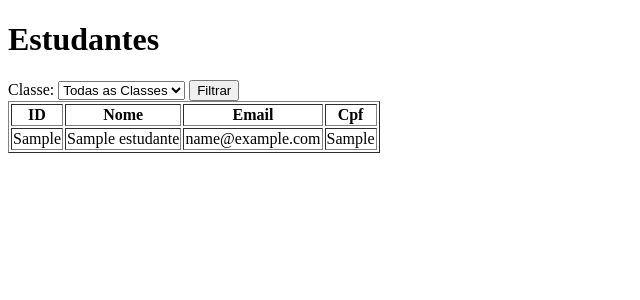
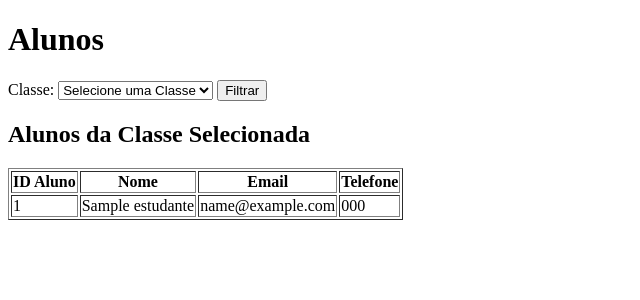
Before and after one commit to LeperfekTz/CAMPL_UNIP, a Django app: page /lista_classes/ in a window 1280 px wide. Shown: the top 300 px of the page, without its empty margins (0-640 px from the left). Run offline with Django 5.2, Linux system fonts and the light colour scheme; tables that the repository leaves empty hold one stand-in row (values such as "Sample post").

Commit message:
FIX TELA CLASSE FUNCIONANDO

```diff
--- a/meuapp/templates/lista_classes.html
+++ b/meuapp/templates/lista_classes.html
@@ -1,69 +1,45 @@
 <!DOCTYPE html>
-<html lang="en">
+<html lang="pt-br">
   <head>
     <meta charset="UTF-8" />
-    <title>Lista de Estudantes</title>
-    <script>
-      // Função para filtrar estudantes com base na classe
-      function filtrarAlunosPorClasse() {
-        var classeId = document.getElementById('id').value;  // Pega o id da classe selecionada
-
-        // Faz a requisição para o endpoint de busca dos estudantes
-        fetch('/buscar_estudantes_por_classe/?id=' + classeId)
-          .then(response => response.json())  // Recebe a resposta como JSON
-          .then(data => {
-            // Limpa a tabela de estudantes
-            var tbody = document.getElementById('estudantesTableBody');
-            tbody.innerHTML = '';
-
-            // Adiciona os estudantes à tabela
-            data.forEach(function(estudante) {
-              var row = document.createElement('tr');
-              row.innerHTML = `
-                <td>${estudante.id}</td>
-                <td>${estudante.nome}</td>
-                <td>${estudante.email}</td>
-                <td>${estudante.telefone}</td>
-              `;
-              tbody.appendChild(row);
-            });
-          })
-          .catch(error => {
-            console.error('Erro:', error);
-          });
-      }
-    </script>
+    <title>Lista de Alunos</title>
   </head>
   <body>
-    <h1>Estudantes</h1>
+    <h1>Alunos</h1>
 
-    <form method="GET" onsubmit="event.preventDefault(); filtrarAlunosPorClasse();">
-      <label for="id">Classe:</label>
-      <select name="classe" id="id">
-        <option value="">Todas as Classes</option>
+    <!-- Formulário para filtrar por classe -->
+    <form method="GET" action="/lista_classes/">
+      <label for="classe">Classe:</label>
+      <select name="idclasse" id="classe">
+        <option value="">Selecione uma Classe</option>
         {% for classe in classes %}
-          <option value="{{ classe.id }}">{{ classe.classe }}</option>
+            <option value="{{ classe.id }}" {% if request.GET.idclasse == classe.id|stringformat:"s" %} selected {% endif %}>
+
+            {{ classe.classe }}
+          </option>
         {% endfor %}
       </select>
       <button type="submit">Filtrar</button>
     </form>
 
+    <!-- Exibição dos alunos filtrados -->
+    <h2>Alunos da Classe Selecionada</h2>
     <table border="1">
       <thead>
         <tr>
-          <th>ID</th>
+          <th>ID Aluno</th>
           <th>Nome</th>
           <th>Email</th>
-          <th>Cpf</th>
+          <th>Telefone</th>
         </tr>
       </thead>
-      <tbody id="estudantesTableBody">
-        {% for estudante in estudantes %}
+      <tbody>
+        {% for aluno in alunos %}
           <tr>
-            <td>{{ estudante.nis }}</td>
-            <td>{{ estudante.nome }}</td>
-            <td>{{ estudante.email }}</td>
-            <td>{{ estudante.cpf }}</td>
+            <td>{{ aluno.id }}</td>
+            <td>{{ aluno.nome }}</td>
+            <td>{{ aluno.email }}</td>
+            <td>{{ aluno.telefone }}</td>
           </tr>
         {% endfor %}
       </tbody>
--- a/meuapp/views.py
+++ b/meuapp/views.py
@@ -146,17 +146,23 @@
     professores = Professor.objects.select_related('usuario').all()
     return render(request, 'lista_professores.html', {'professores': professores})
 
+
 def lista_classes(request):
-    # Obtendo todas as classes
+    # Obter todas as classes da base de dados
     classes = Classe.objects.all()
 
-    if request.method == 'GET' and 'idclasse' in request.GET:
-        id_classe = request.GET['idclasse']
-        estudantes = Estudante.objects.filter(idclasse=id_classe)
+    # Obter o id da classe selecionada (se houver)
+    id_classe = request.GET.get('idclasse')
+
+    # Filtrar alunos se id_classe for fornecido
+    if id_classe:
+        alunos = Estudante.objects.filter(idclasse_id=id_classe)
+
     else:
-        estudantes = Estudante.objects.all()
+        alunos = Estudante.objects.all()
 
-    return render(request, 'lista_classes.html', {'classes': classes, 'estudantes': estudantes})
+    # Renderizar o template passando as classes e os alunos
+    return render(request, 'lista_classes.html', {'classes': classes, 'alunos': alunos})
 
 def lista_aulas(request):
     aulas = Aula.objects.all()
```
Also changed, not shown: meuapp/migrations/0001_initial.py.
